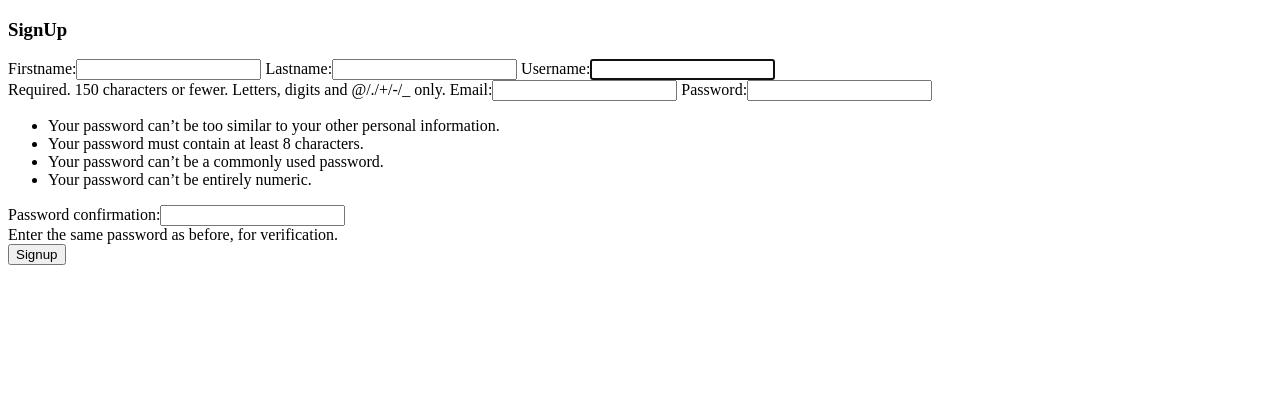
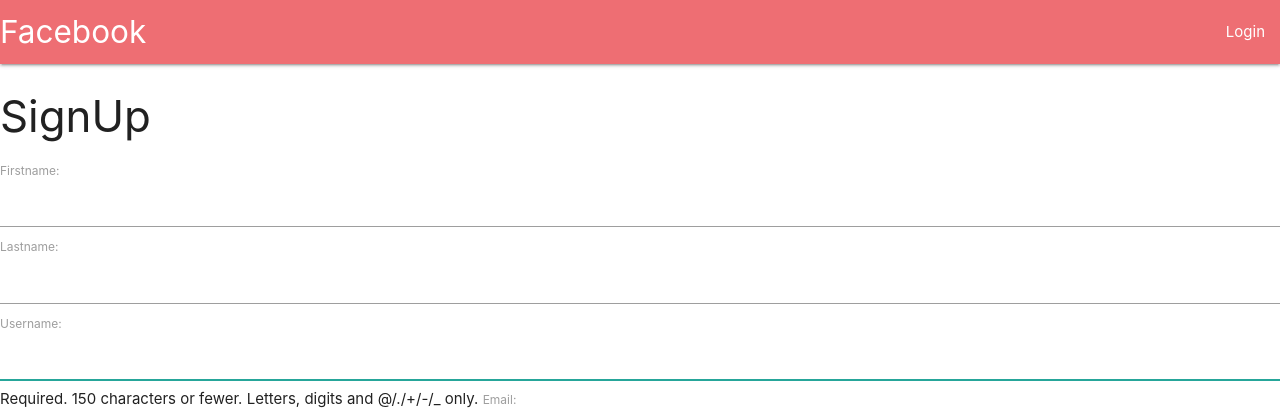
Before and after one commit to soumyadeep28/Blogpost, a Django app: page /auth/signup/ in a window 1280 px wide. Shown: the top 412 px of the page. Run offline with Django 3.2, Linux system fonts and the light colour scheme.

Commit message:
updated the base page and now all the values are visible

```diff
--- a/templates/base.html
+++ b/templates/base.html
@@ -3,12 +3,35 @@
 <head>
     <meta charset="UTF-8">
     <meta http-equiv="X-UA-Compatible" content="IE=edge">
+     <!-- Compiled and minified CSS -->
+     <link rel="stylesheet" href="https://cdnjs.cloudflare.com/ajax/libs/materialize/1.0.0/css/materialize.min.css">
+
+
     <meta name="viewport" content="width=device-width, initial-scale=1.0">
     <title>Facebook</title>
 </head>
 <body>
+    <nav>
+        <div class="nav-wrapper">
+          <a href="/" class="brand-logo">Facebook</a>
+          <ul id="nav-mobile" class="right hide-on-med-and-down">
+            {% if user.is_authenticated %}
+                <li> hello {{ user.first_name }} {{ user.last_name }} </li>
+                <li><a href="auth/logout">Logout</a></li>
+            {% else %}
+                <li><a href="auth/login">Login</a></li>
+
+            {% endif %}
+
+          </ul>
+        </div>
+      </nav>
     {% block body %}
 
     {% endblock %}
 </body>
+
+<!-- Compiled and minified JavaScript -->
+<script src="https://cdnjs.cloudflare.com/ajax/libs/materialize/1.0.0/js/materialize.min.js" async></script>
+
 </html>
```
